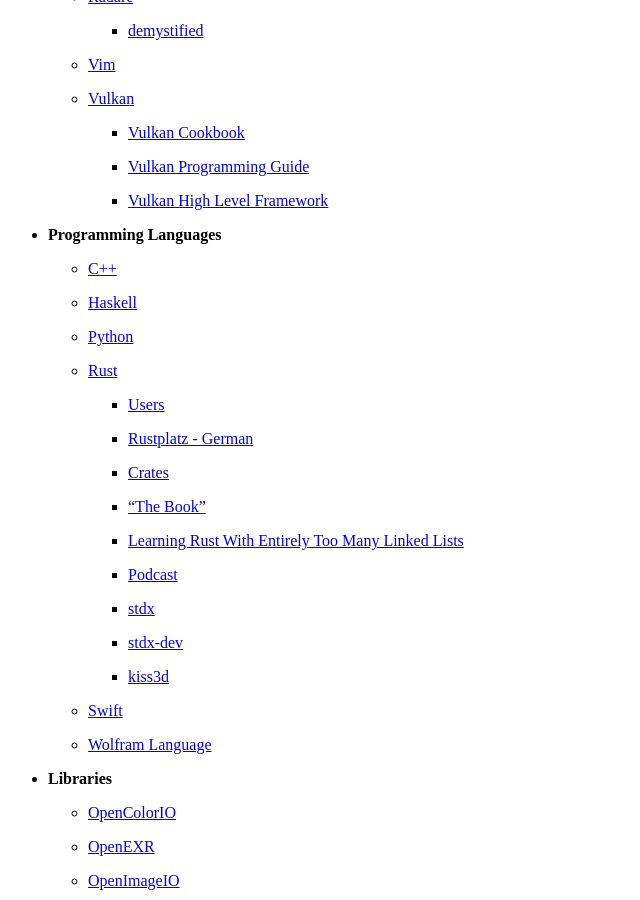
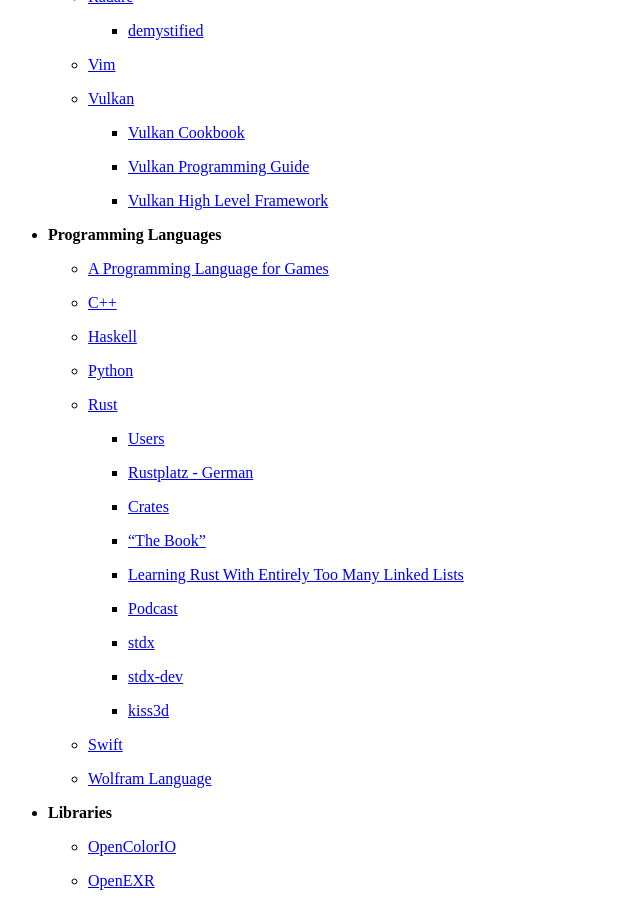
Before and after one commit to wahn/jan_walter_org, a Jekyll site: the page built from links/index.md, in a window 1280 px wide and 900 px high, scrolled down 2981 px. Shown: the whole window, without its empty margins (0-640 px from the left). Built offline with Jekyll 4.4.1, drawn with Linux system fonts in a browser that asks for light colours; Markdown is read by kramdown in place of the engine named in the settings.

Commit message:
A Programming Language for Games.

```diff
--- a/links/index.md
+++ b/links/index.md
@@ -187,6 +187,8 @@
 
 * __Programming Languages__
 
+    - [A Programming Language for Games](https://www.youtube.com/playlist?list=PLmV5I2fxaiCKfxMBrNsU1kgKJXD3PkyxO)
+
     - [C++](http://www.cplusplus.com/reference)
 
     - [Haskell](https://www.haskell.org)
```
